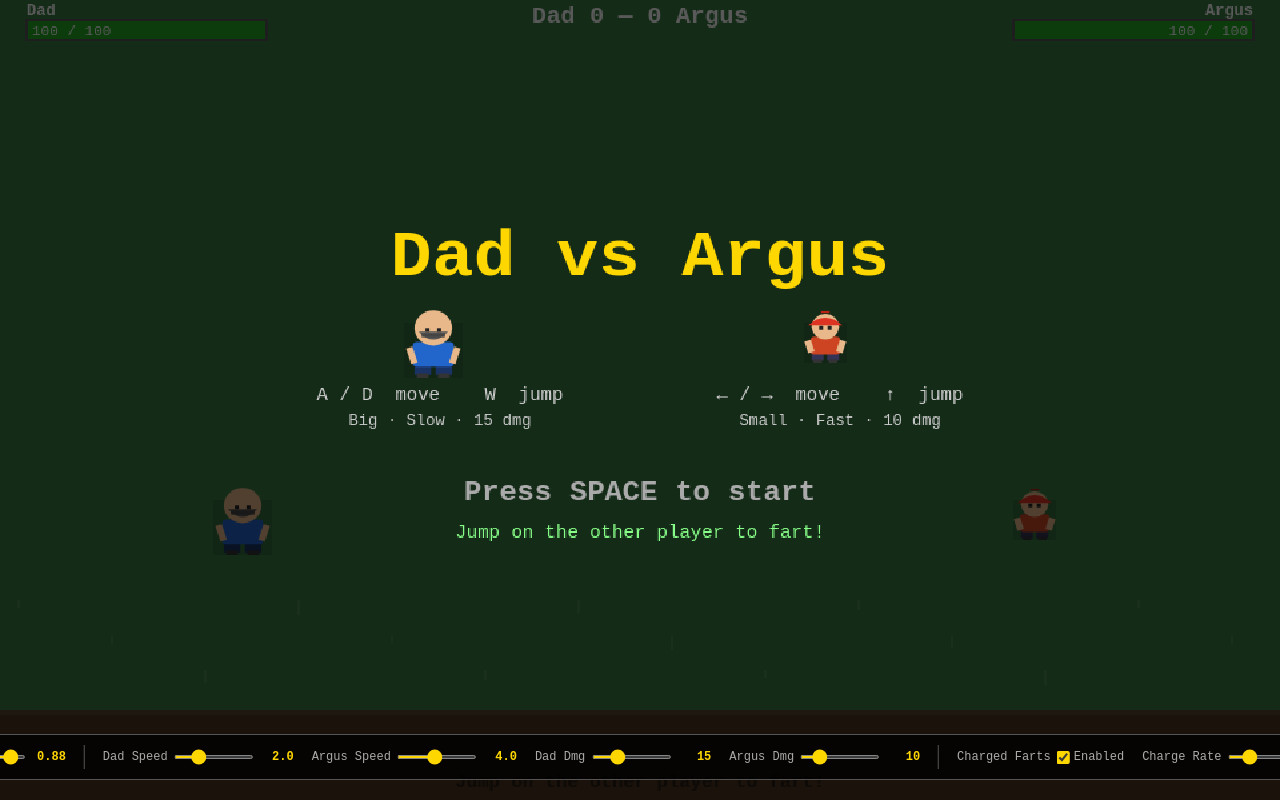
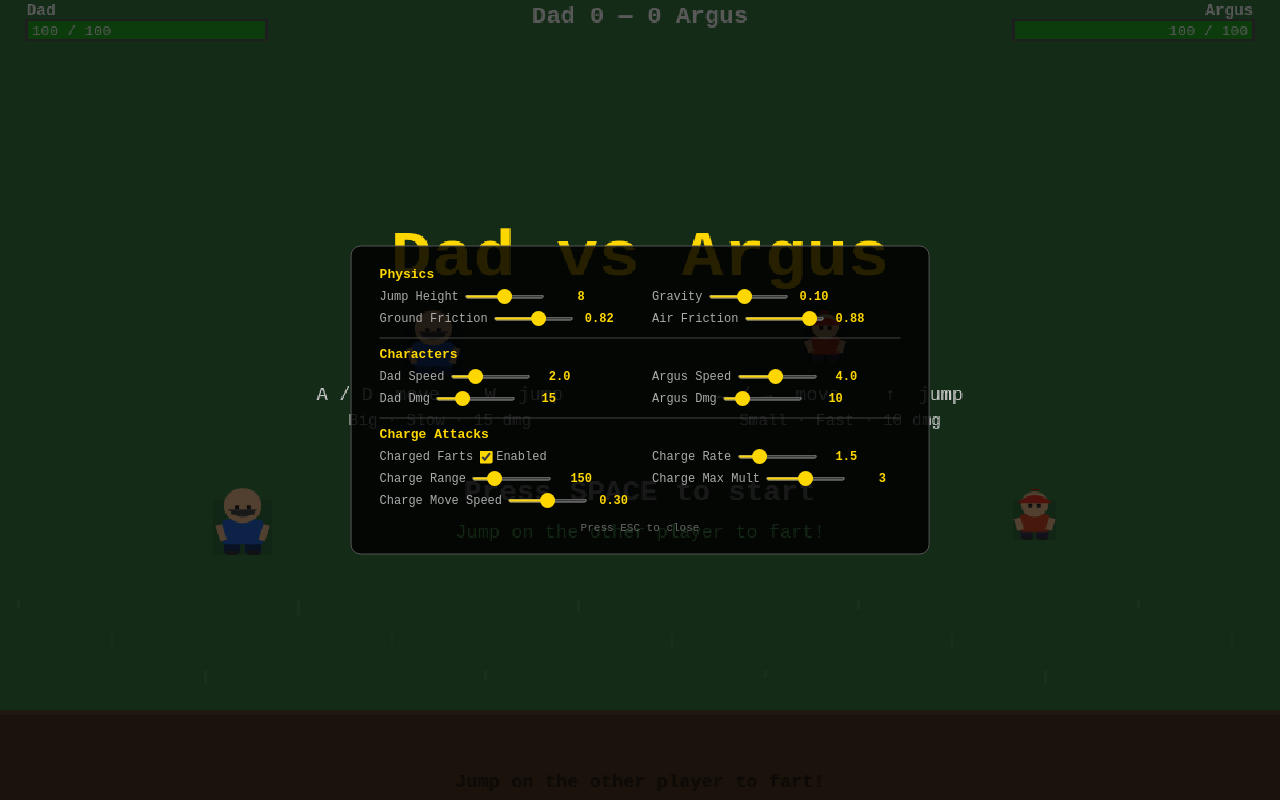
Before and after one commit to exergonic/dad-vs-argus, a plain HTML site: page index.html in a window 1280 px wide. Drawn offline with Linux system fonts and the light colour scheme.

Commit message:
Redesign settings as centered modal with 2-column grid layout

```diff
--- a/game.js
+++ b/game.js
@@ -599,6 +599,7 @@ function update() {
       roundTimer = 120;
       if (DAD.hp === 0) argusRounds++; else dadRounds++;
       gameState = 'roundEnd';
+      showSettings(true);
     }
   } else if (gameState === 'roundEnd') {
     updateParticles();
@@ -954,6 +955,10 @@ function showSettings(show) {
 }
 
 document.addEventListener('keydown', e => {
+  if (e.key === 'Escape' && gameState !== 'playing') {
+    showSettings(!settingsEl.classList.contains('show'));
+    e.preventDefault();
+  }
   if (e.key === ' ') {
     if (gameState === 'start') {
       showSettings(false);
--- a/index.html
+++ b/index.html
@@ -10,6 +10,7 @@
   <canvas id="gameCanvas"></canvas>
   <div id="settings">
     <div id="settings-inner">
+      <div class="section-label">Physics</div>
       <div class="setting">
         <label>Jump Height</label>
         <input type="range" id="jumpSlider" min="1" max="15" value="8" step="0.5">
@@ -30,7 +31,8 @@
         <input type="range" id="airFricSlider" min="0.05" max="0.98" value="0.88" step="0.01">
         <span class="val" id="airFricVal">0.88</span>
       </div>
-      <div class="setting sep"></div>
+
+      <div class="section-label">Characters</div>
       <div class="setting">
         <label>Dad Speed</label>
         <input type="range" id="dadSpeedSlider" min="0.5" max="6.0" value="2.0" step="0.1">
@@ -51,7 +53,8 @@
         <input type="range" id="argusDmgSlider" min="1" max="50" value="10" step="1">
         <span class="val" id="argusDmgVal">10</span>
       </div>
-      <div class="setting sep"></div>
+
+      <div class="section-label">Charge Attacks</div>
       <div class="setting">
         <label>Charged Farts</label>
         <label class="toggle-label">
@@ -79,6 +82,8 @@
         <input type="range" id="chargeMoveSpeedSlider" min="0.1" max="0.5" value="0.3" step="0.05">
         <span class="val" id="chargeMoveSpeedVal">0.30</span>
       </div>
+
+      <div class="close-hint">Press ESC to close</div>
     </div>
   </div>
   <script src="game.js"></script>
--- a/style.css
+++ b/style.css
@@ -21,26 +21,28 @@ canvas {
 
 #settings {
   position: fixed;
-  bottom: 20px;
+  top: 50%;
   left: 50%;
-  transform: translateX(-50%);
+  transform: translate(-50%, -50%);
   z-index: 10;
   display: none;
-  background: rgba(0,0,0,0.75);
+  background: rgba(0,0,0,0.85);
   border: 1px solid #555;
-  border-radius: 8px;
-  padding: 10px 16px;
+  border-radius: 10px;
+  padding: 20px 28px;
   font-family: monospace;
   font-size: 12px;
   color: #ccc;
   user-select: none;
+  min-width: 480px;
 }
 
 #settings.show { display: block; }
 
 #settings-inner {
-  display: flex;
-  gap: 18px;
+  display: grid;
+  grid-template-columns: 1fr 1fr;
+  gap: 8px 24px;
   align-items: center;
 }
 
@@ -69,13 +71,6 @@ canvas {
   font-weight: bold;
 }
 
-.setting.sep {
-  width: 1px;
-  height: 24px;
-  background: #555;
-  padding: 0;
-}
-
 .toggle-label {
   display: flex;
   align-items: center;
@@ -87,3 +82,23 @@ canvas {
   accent-color: #ffd700;
   cursor: pointer;
 }
+
+.section-label {
+  grid-column: 1 / -1;
+  color: #ffd700;
+  font-weight: bold;
+  font-size: 13px;
+  padding-top: 8px;
+  border-top: 1px solid #444;
+  margin-top: 4px;
+}
+
+.section-label:first-of-type { border-top: none; margin-top: 0; padding-top: 0; }
+
+.close-hint {
+  grid-column: 1 / -1;
+  text-align: center;
+  color: #666;
+  font-size: 11px;
+  padding-top: 6px;
+}
```
